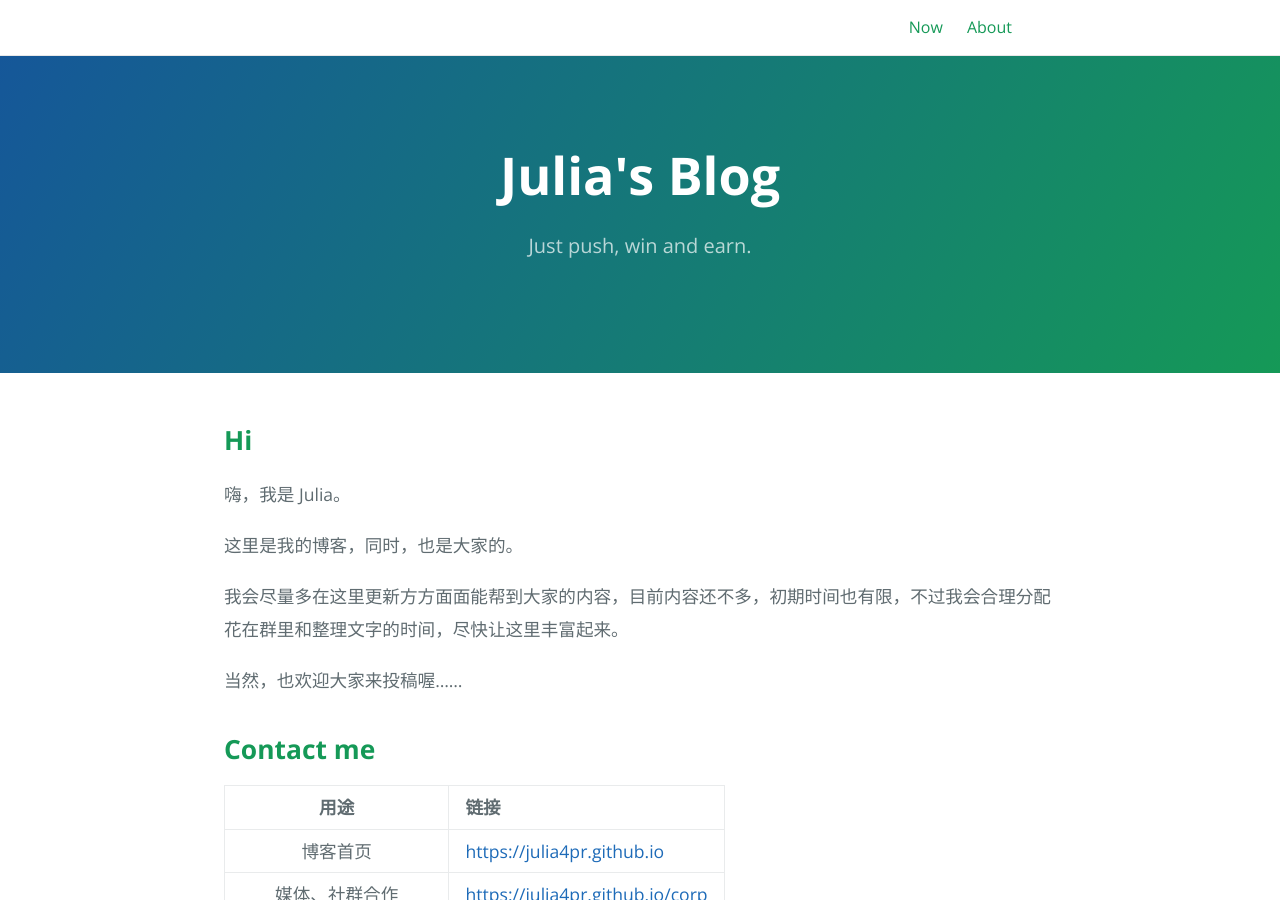
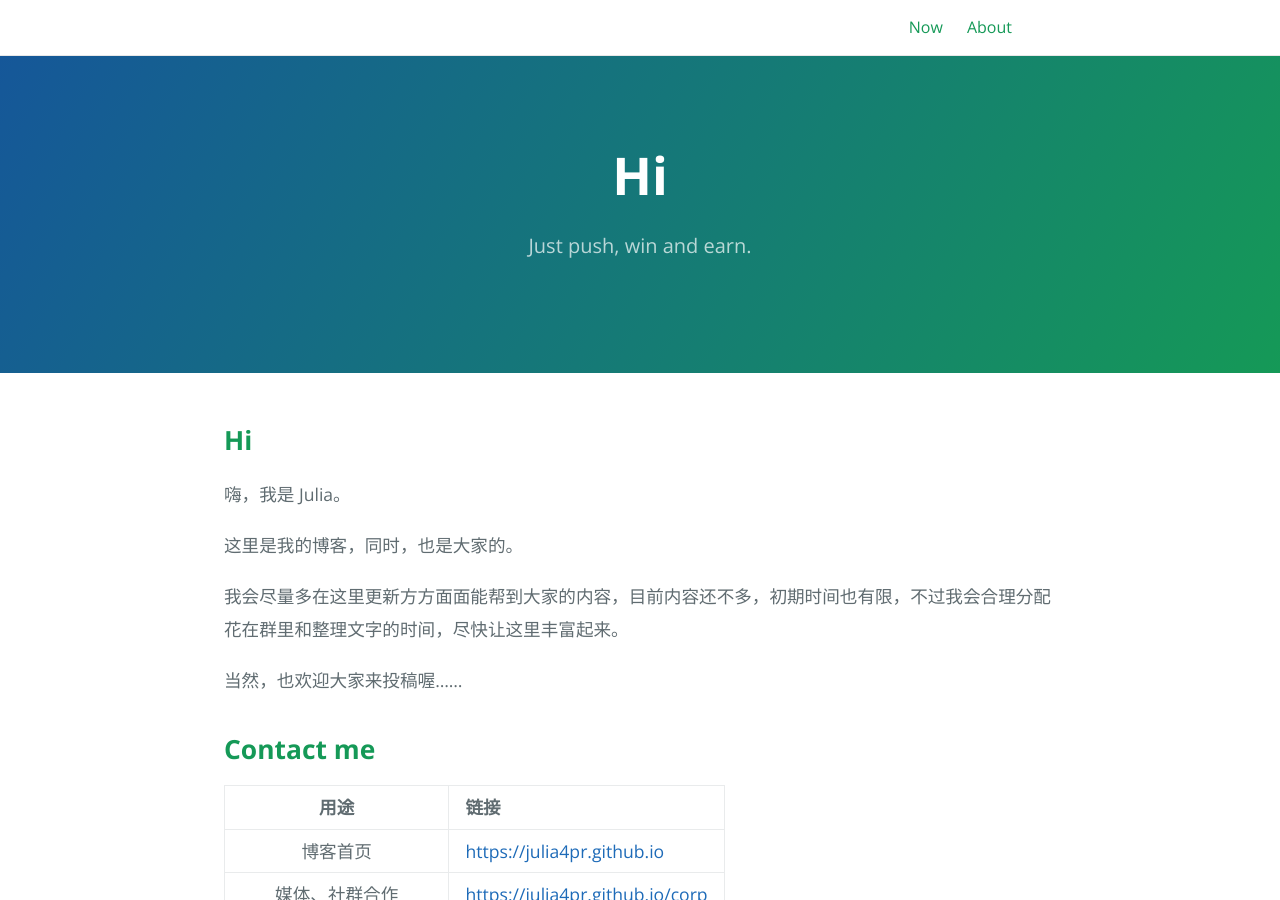
Before and after one commit to julia4pr/julia4pr.github.io, a Jekyll site: the page built from index.md, in a window 1280 px wide and 900 px high. Built offline with Jekyll 4.4.1, drawn with Linux system fonts in a browser that asks for light colours; our own code applies the rules of GitHub Pages for plain Markdown files.

Commit message:
remove layout of index

```diff
--- a/index.md
+++ b/index.md
@@ -1,7 +1,3 @@
----
-layout: home
-title: Julia's Blog
----
 
 ## Hi
 
```
